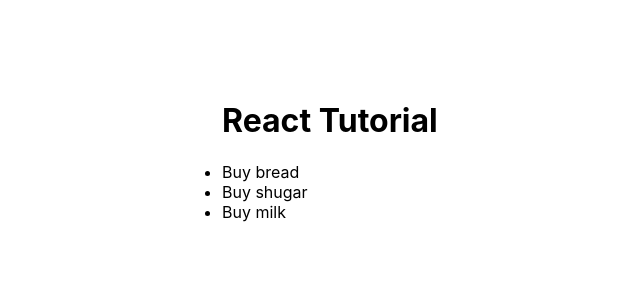
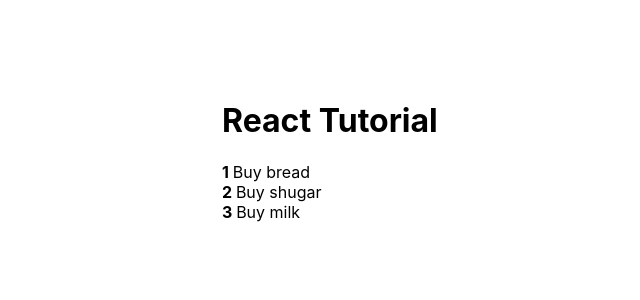
Before and after one commit to aleksejmorozko/aleksejmorozko-gmail.com, a React (Create React App) app in the folder react-youtube/: page / in a window 1280 px wide. Shown: the top 300 px of the page, without its empty margins (118-758 px from the left). Built offline with nearby package versions, Linux system fonts and the light colour scheme.

Commit message:
react_youtube2

```diff
--- a/react-youtube/package.json
+++ b/react-youtube/package.json
@@ -6,6 +6,7 @@
     "@testing-library/jest-dom": "^4.2.4",
     "@testing-library/react": "^9.5.0",
     "@testing-library/user-event": "^7.2.1",
+    "prop-types": "^15.7.2",
     "react": "^16.13.1",
     "react-dom": "^16.13.1",
     "react-scripts": "3.4.1"
--- a/react-youtube/src/App.js
+++ b/react-youtube/src/App.js
@@ -14,5 +14,4 @@
     </div>
   );
 }
-
 export default App;
--- a/react-youtube/src/Todo/TodoItem.js
+++ b/react-youtube/src/Todo/TodoItem.js
@@ -1,5 +1,9 @@
 import React from 'react';
 
-export default function TodoItem({ todo }){
-    return (<li>{ todo.title }</li>)
+export default function TodoItem({todo, index}){
+    return (
+        <li>
+            <strong> {index + 1} </strong>
+            { todo.title }
+        </li>)
 }
--- a/react-youtube/src/Todo/TodoList.js
+++ b/react-youtube/src/Todo/TodoList.js
@@ -2,7 +2,7 @@
 import TodoItem from './TodoItem'
 const styles = {
     ul: {
-        lineStyle: 'none',
+        listStyle: 'none',
         margin: 0,
         padding: 0
     }
@@ -11,8 +11,8 @@
 export default function TodoList(props) {
     return (
         <ul style={styles.ul}>
-            {props.todos.map(todo => {
-                 return <TodoItem todo = {todo} key={props.id} />
+            {props.todos.map((todo, index) => {
+                 return <TodoItem todo = {todo} key={todo.id} index={index} />
             })
                 }
         </ul>
```
Also changed, not shown: 1 other file (tests, documents, lock files or other folders).
